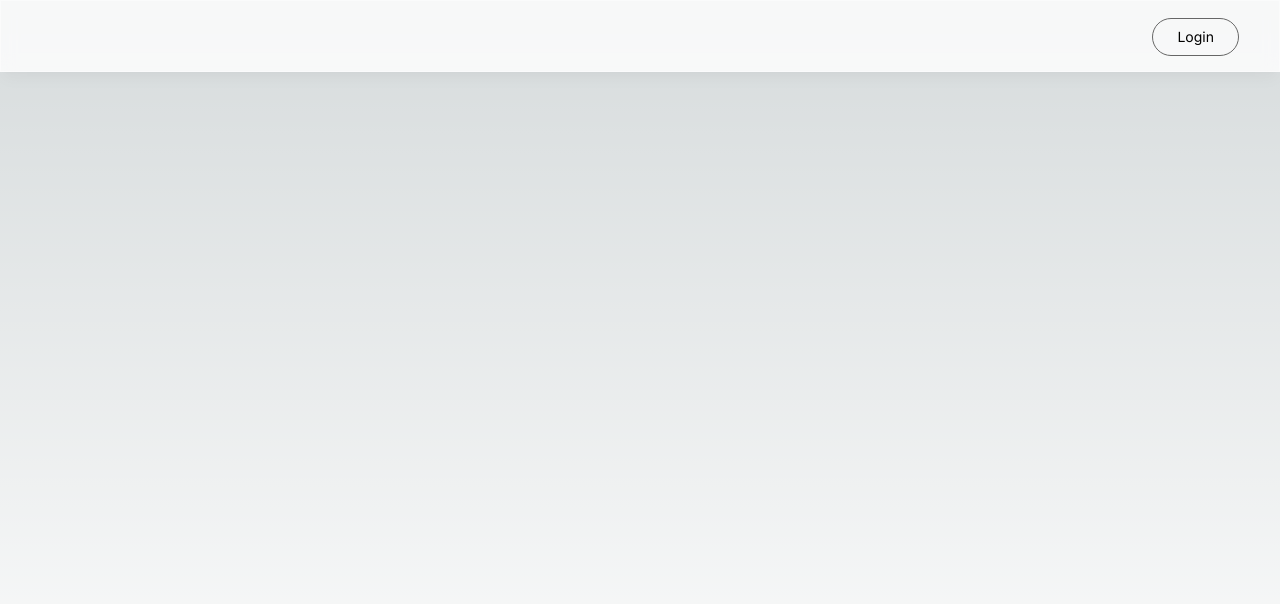
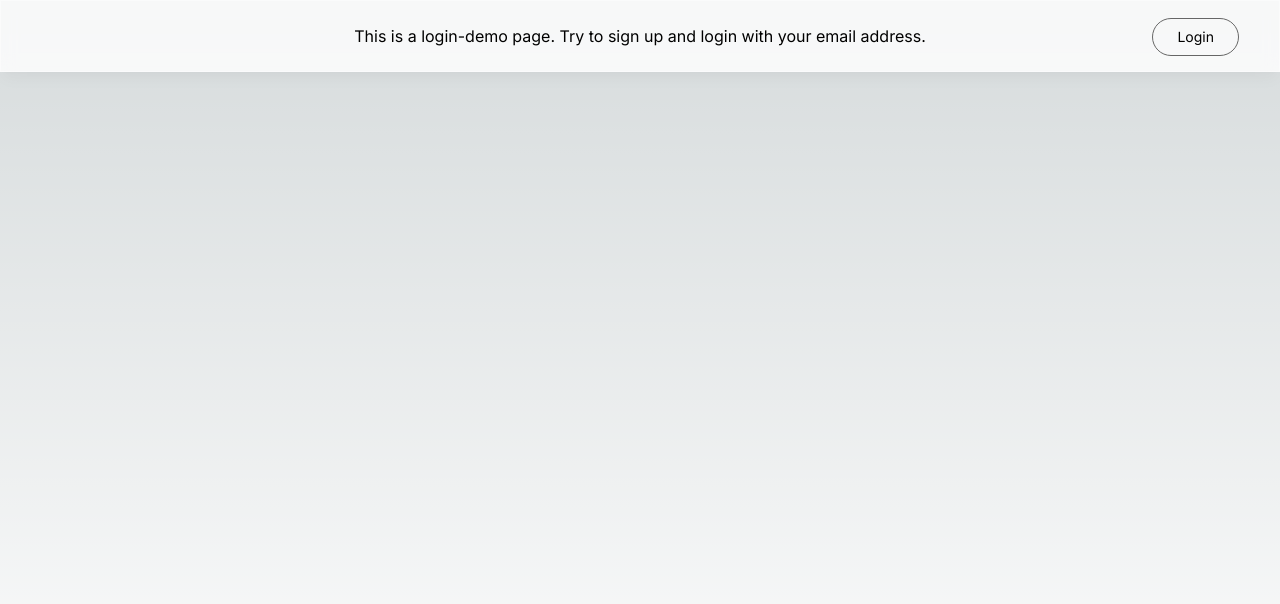
Before and after one commit to Soros87/login-nextjs-typescript, a Next.js app: page / in a window 1280 px wide. Shown: the top 604 px of the page. Built offline with nearby package versions, Linux system fonts and the light colour scheme; no server answers.

Commit message:
add message to inform users on what the page is about

```diff
--- a/src/components/header.tsx
+++ b/src/components/header.tsx
@@ -9,7 +9,9 @@ const Header = () => {
 
   return (
     <header className="z-[999] relative flex justify-between items-center">
-      <div className="flex flex-row fixed top-0 left-0 right-0 h-[4.5rem] w-full rounded-none border border-white border-opacity-40 bg-white bg-opacity-80 shadow-lg shadow-black/[0.03] backdrop-blur-[0.5rem]">
+      <div className="flex flex-row fixed top-0 left-0 right-0 h-[4.5rem] w-full rounded-none border border-white border-opacity-40 bg-white bg-opacity-80 shadow-lg shadow-black/[0.03] backdrop-blur-[0.5rem] justify-center items-center">
+        This is a login-demo page. Try to sign up and login with your email
+        address.
         <div className="fixed top-0 right-10 h-[4.5rem] flex items-center gap-5">
           {status === "authenticated" ? (
             <>
```
